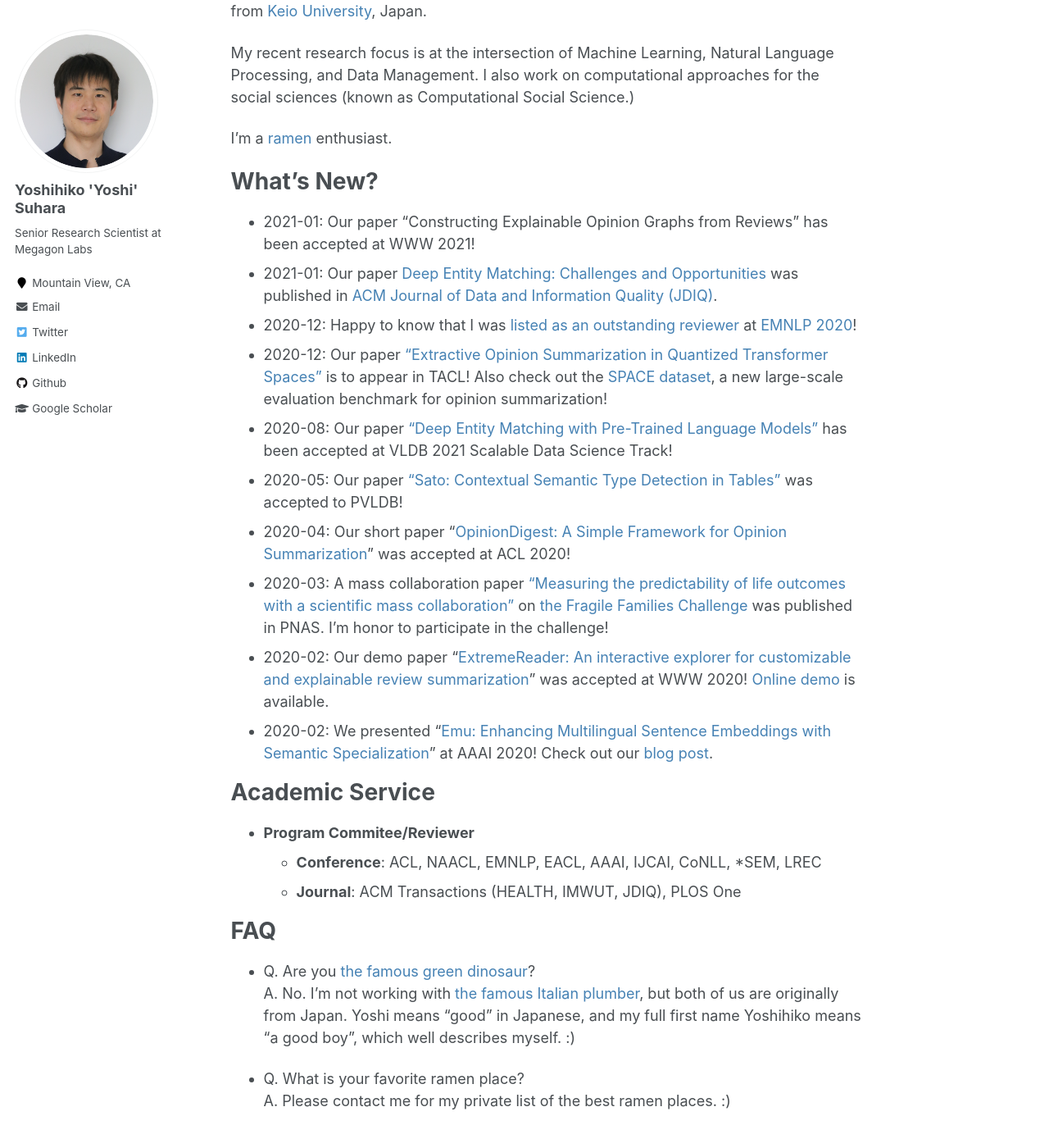
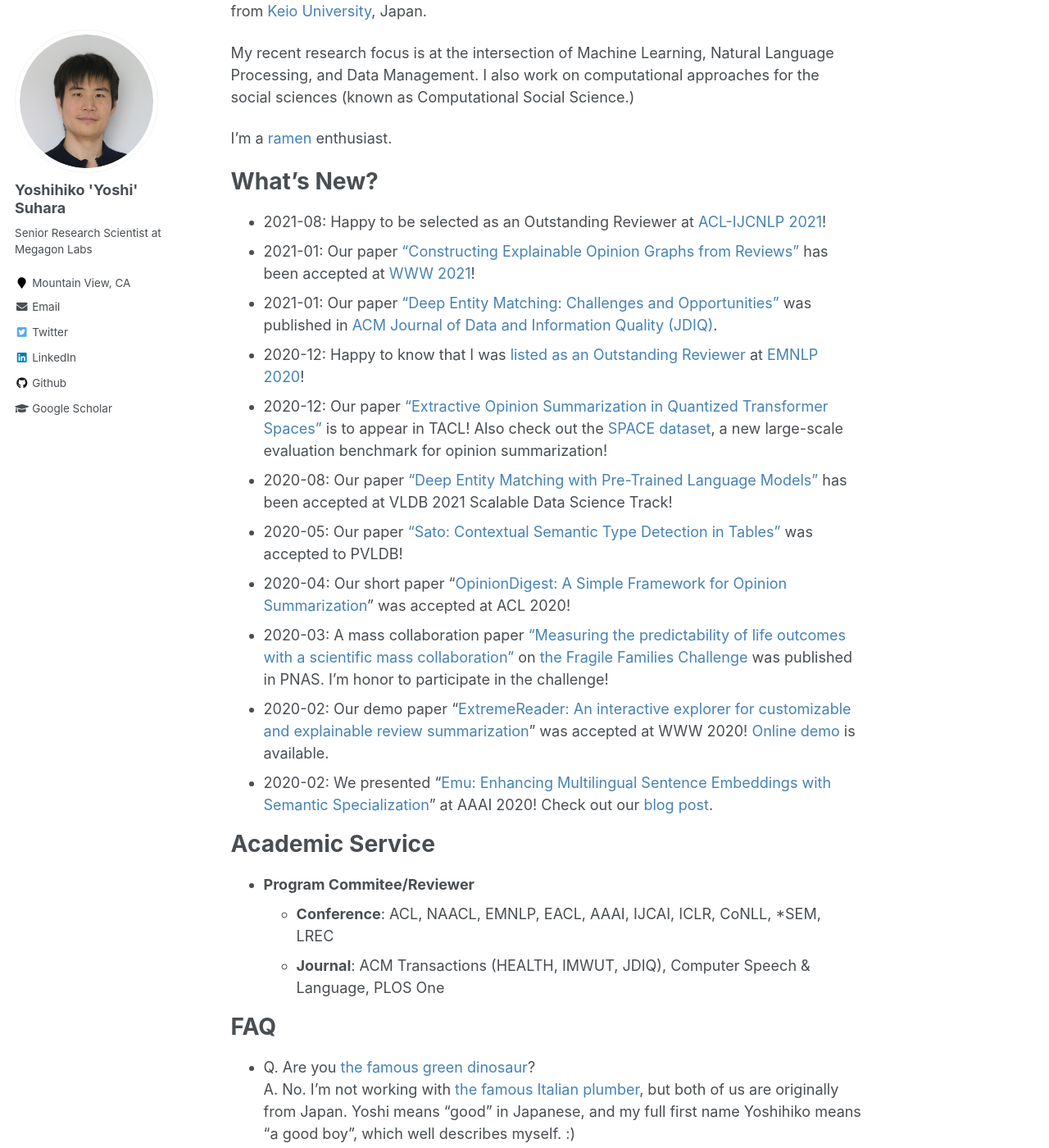
Before and after one commit to suhara/suhara.github.io, a Jekyll site: the page built from _pages/about.md, in a window 1280 px wide and 1400 px high, scrolled down 241 px. Shown: the whole window at 82% size. Built offline with Jekyll 4.4.1, drawn with Linux system fonts in a browser that asks for light colours.

Commit message:
Update about/publications

```diff
--- a/_pages/about.md
+++ b/_pages/about.md
@@ -19,9 +19,10 @@
 
 What's New?
 ======
-- 2021-01: Our paper "Constructing Explainable Opinion Graphs from Reviews" has been accepted at WWW 2021!
-- 2021-01: Our paper [Deep Entity Matching: Challenges and Opportunities](https://dl.acm.org/doi/abs/10.1145/3431816) was published in [ACM Journal of Data and Information Quality (JDIQ)](https://dl.acm.org/journal/jdiq).
-- 2020-12: Happy to know that I was [listed as an outstanding reviewer](https://www.aclweb.org/anthology/2020.emnlp-main.0.pdf) at [EMNLP 2020](https://2020.emnlp.org/)!
+- 2021-08: Happy to be selected as an Outstanding Reviewer at [ACL-IJCNLP 2021](https://2021.aclweb.org/)!
+- 2021-01: Our paper ["Constructing Explainable Opinion Graphs from Reviews"](https://dl.acm.org/doi/10.1145/3442381.3450081) has been accepted at [WWW 2021](https://www2021.thewebconf.org/)!
+- 2021-01: Our paper ["Deep Entity Matching: Challenges and Opportunities"](https://dl.acm.org/doi/abs/10.1145/3431816) was published in [ACM Journal of Data and Information Quality (JDIQ)](https://dl.acm.org/journal/jdiq).
+- 2020-12: Happy to know that I was [listed as an Outstanding Reviewer](https://www.aclweb.org/anthology/2020.emnlp-main.0.pdf) at [EMNLP 2020](https://2020.emnlp.org/)!
 - 2020-12: Our paper ["Extractive Opinion Summarization in Quantized Transformer Spaces"](https://arxiv.org/abs/2012.04443) is to appear in TACL! Also check out the [SPACE dataset](https://github.com/stangelid/qt), a new large-scale evaluation benchmark for opinion summarization!
 - 2020-08: Our paper ["Deep Entity Matching with Pre-Trained Language Models"](https://arxiv.org/abs/2004.00584) has been accepted at VLDB 2021 Scalable Data Science Track!
 - 2020-05: Our paper ["Sato: Contextual Semantic Type Detection in Tables"](https://arxiv.org/abs/1911.06311) was accepted to PVLDB!
@@ -35,8 +36,8 @@
 ======
 
 - **Program Commitee/Reviewer**
-  - **Conference**: ACL, NAACL, EMNLP, EACL, AAAI, IJCAI, CoNLL, *SEM, LREC
-  - **Journal**: ACM Transactions (HEALTH, IMWUT, JDIQ), PLOS One
+  - **Conference**: ACL, NAACL, EMNLP, EACL, AAAI, IJCAI, ICLR, CoNLL, *SEM, LREC
+  - **Journal**: ACM Transactions (HEALTH, IMWUT, JDIQ), Computer Speech & Language, PLOS One
 
 
 FAQ
```
Also changed, not shown: _pages/publications.md (+1 -1 lines).
